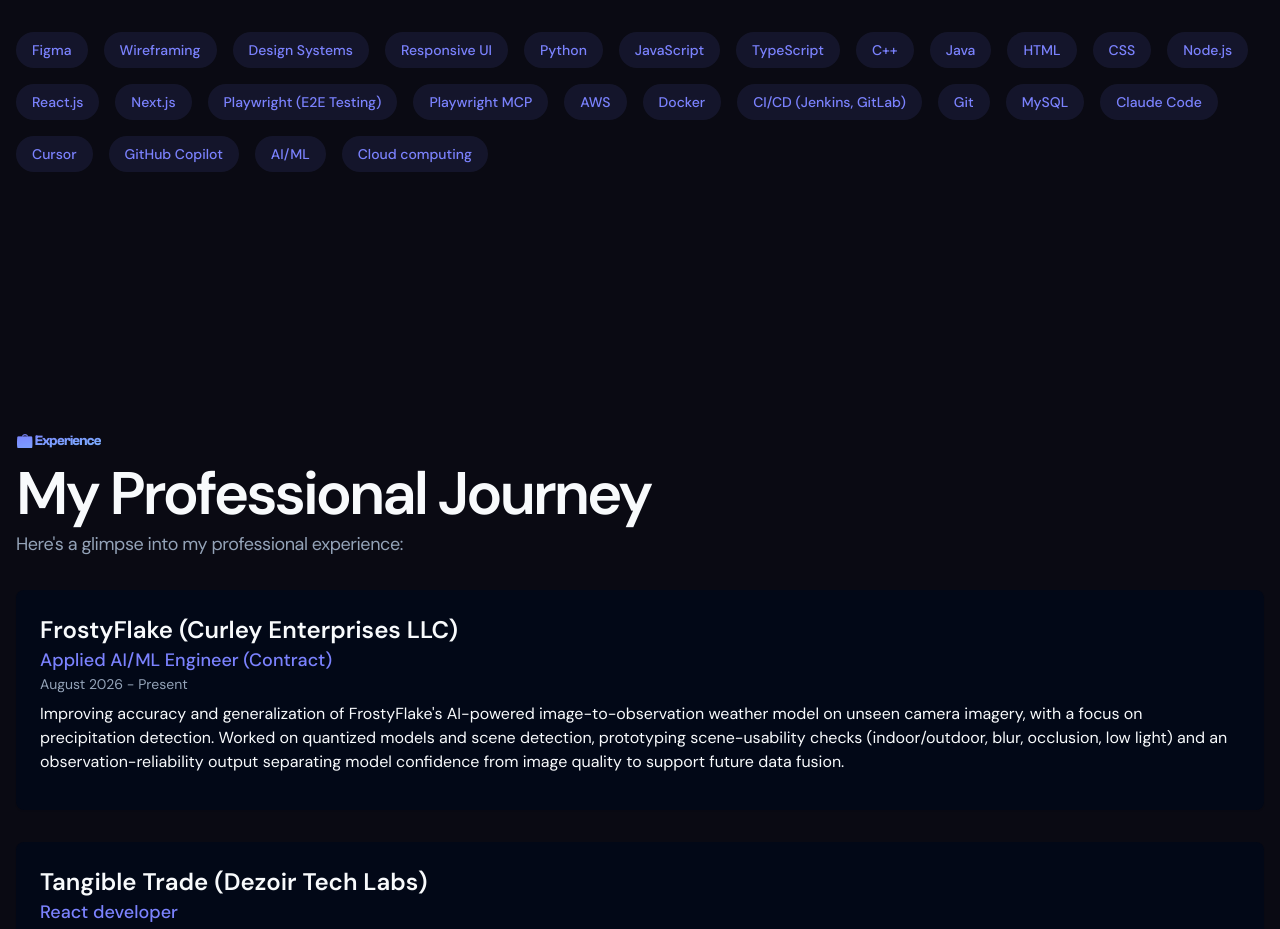
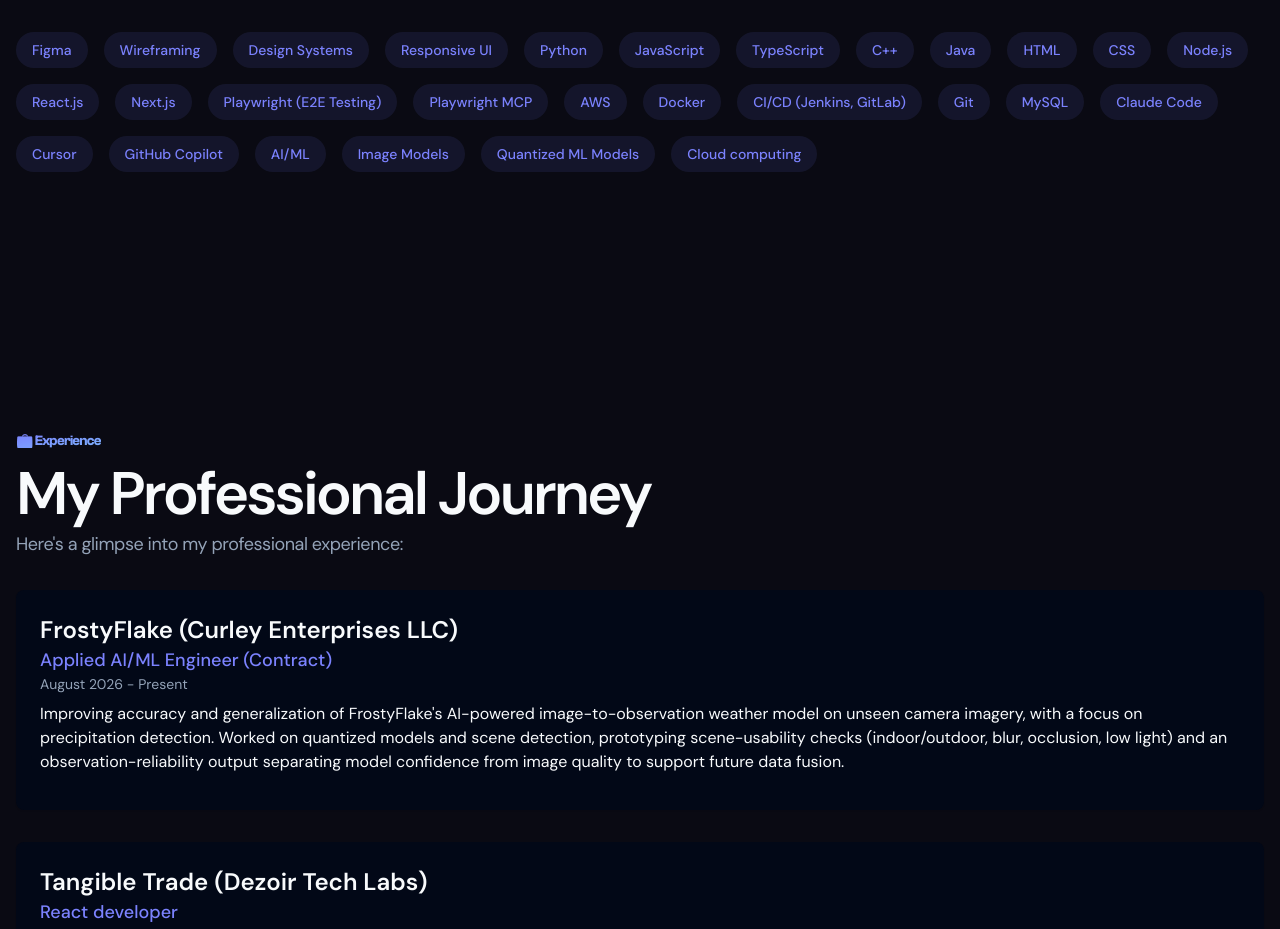
Before and after one commit to rux0422/My-Portfolio, a Next.js app: page / in a window 1280 px wide. Shown: the part 3280-4209 px from the top of the page. Built offline with nearby package versions, Linux system fonts and the light colour scheme.

Commit message:
Add 'Image Models' and 'Quantized ML Models' to list

```diff
--- a/src/pages/index.tsx
+++ b/src/pages/index.tsx
@@ -150,6 +150,8 @@ const skills = [
   "Cursor",
   "GitHub Copilot",
   "AI/ML",
+  "Image Models",
+  "Quantized ML Models",
   "Cloud computing",
 ];
 
```
